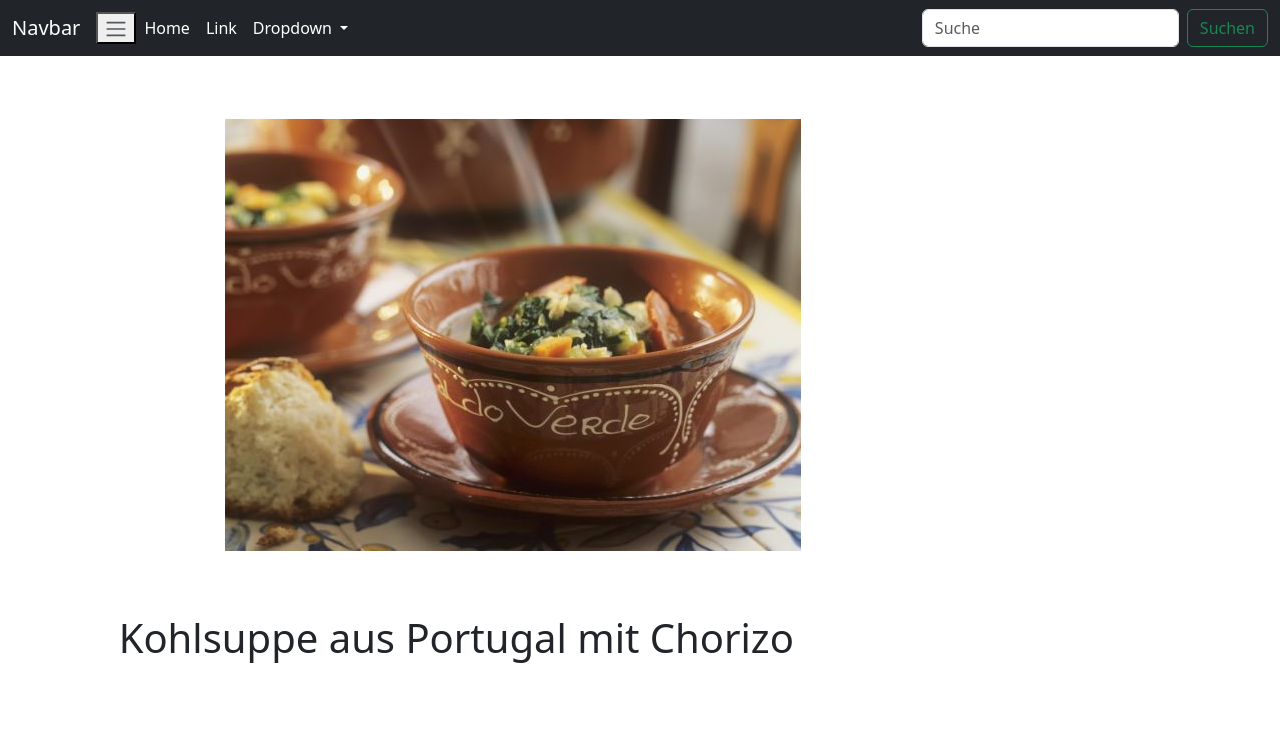
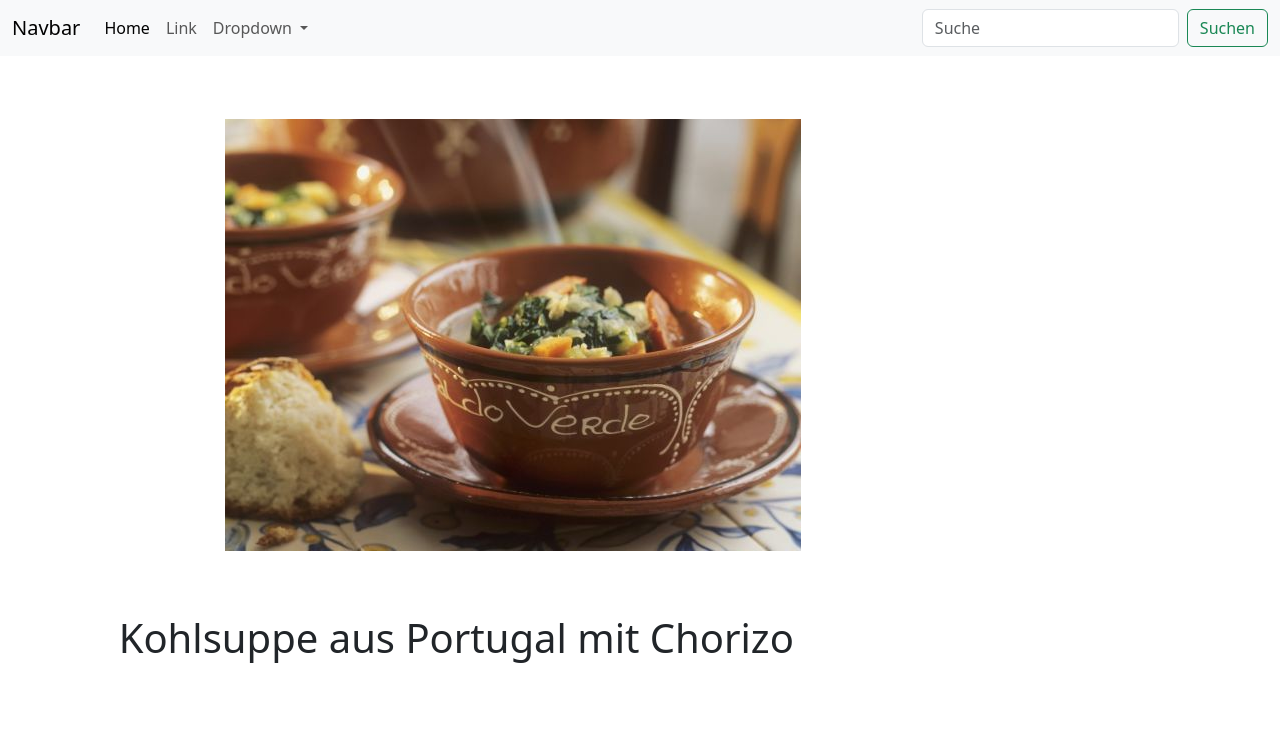
Before and after one commit to LukeJayZ/cookbook, a plain HTML site: page recipe.html in a window 1280 px wide. Shown: the top 729 px of the page. Drawn offline with nearby package versions, Linux system fonts and the light colour scheme.

Commit message:
returned navbar to white/grey

```diff
--- a/recipe.html
+++ b/recipe.html
@@ -14,10 +14,10 @@
 <body>
     <header>
         <!--Navbar-->
-        <nav class="navbar navbar-expand-lg bg-dark ">
+        <nav class="navbar navbar-expand-lg bg-body-tertiary ">
             <div class="container-fluid">
-                <a class="navbar-brand text-white" href="#">Navbar</a>
-                <button class="navbar-dark-toggler " type="button" data-bs-toggle="collapse"
+                <a class="navbar-brand" href="#">Navbar</a>
+                <button class="navbar-toggler" type="button" data-bs-toggle="collapse"
                     data-bs-target="#navbarSupportedContent" aria-controls="navbarSupportedContent"
                     aria-expanded="false" aria-label="Toggle navigation">
                     <span class="navbar-toggler-icon"></span>
@@ -25,14 +25,14 @@
                 <div class="collapse navbar-collapse" id="navbarSupportedContent">
                     <ul class="navbar-nav me-auto mb-2 mb-lg-0">
                         <li class="nav-item">
-                            <a class="nav-link active text-white" aria-current="page" href="#">Home</a>
+                            <a class="nav-link active" aria-current="page" href="./index.html">Home</a>
                         </li>
                         <li class="nav-item">
-                            <a class="nav-link text-white" href="#">Link</a>
+                            <a class="nav-link" href="#">Link</a>
                         </li>
                         <li class="nav-item dropdown">
-                            <a class="nav-link dropdown-toggle text-white" href="#" role="button"
-                                data-bs-toggle="dropdown" aria-expanded="false">
+                            <a class="nav-link dropdown-toggle" href="#" role="button" data-bs-toggle="dropdown"
+                                aria-expanded="false">
                                 Dropdown
                             </a>
                             <ul class="dropdown-menu">
```
